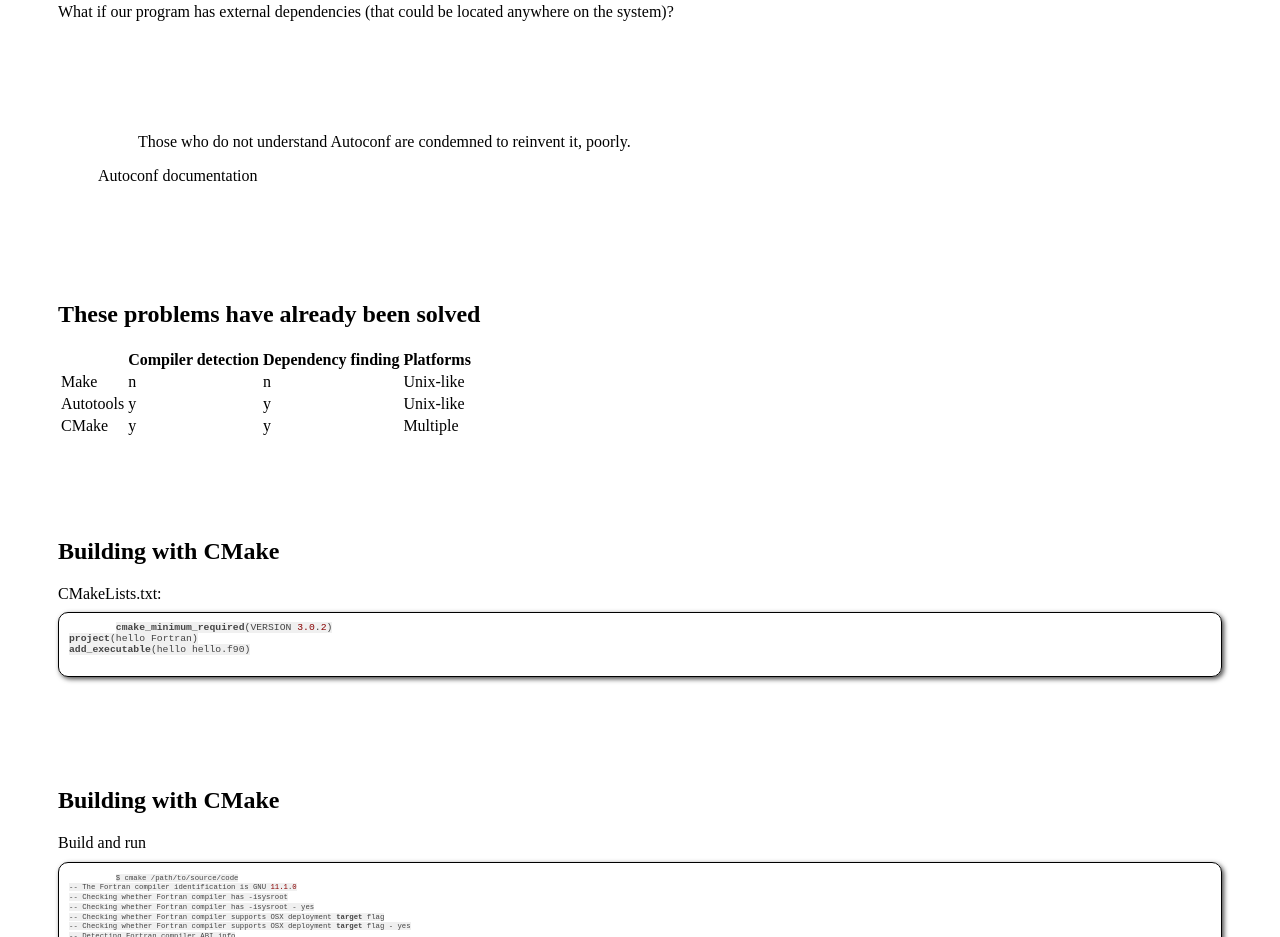
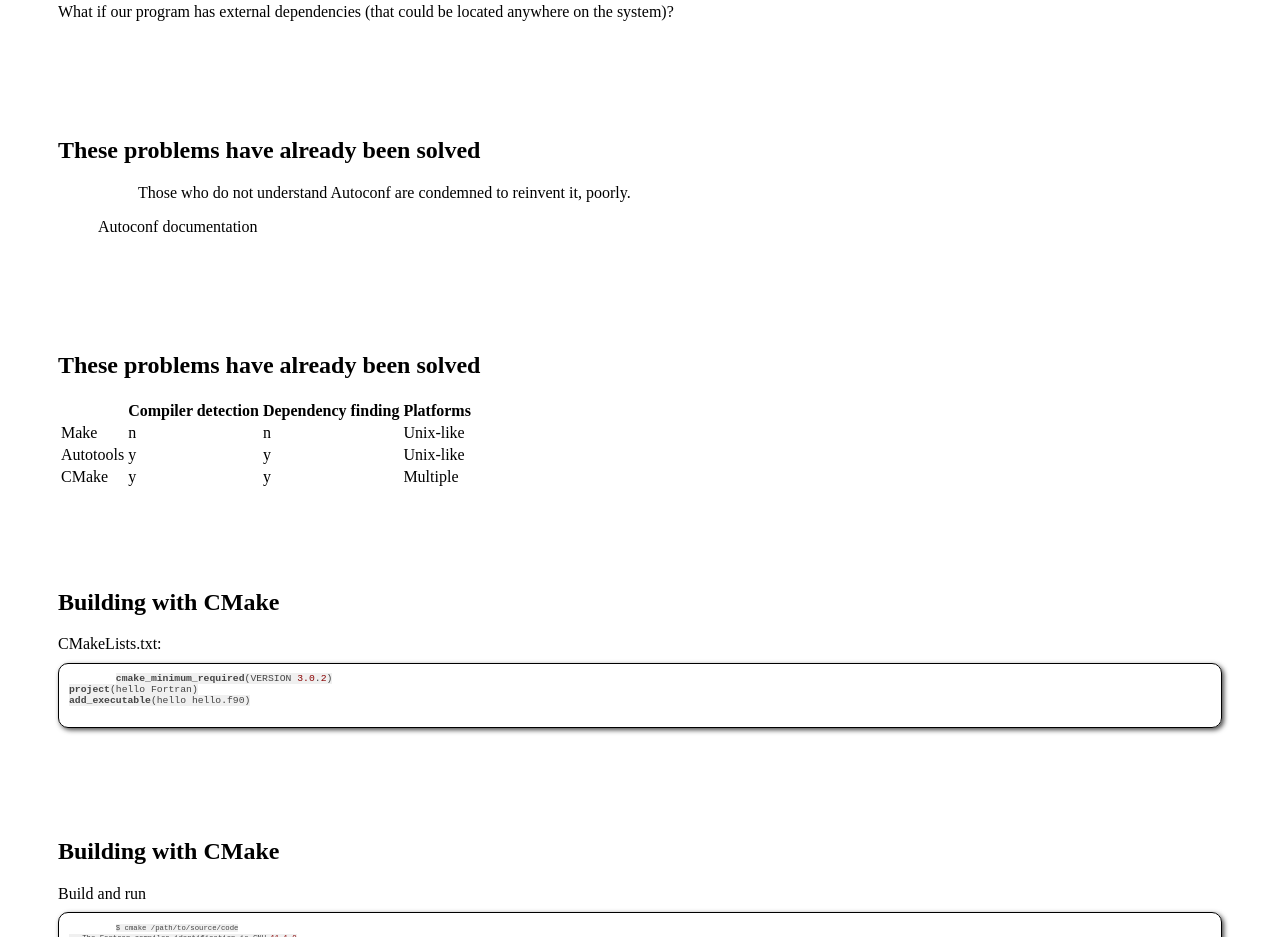
Before and after one commit to jhaiduce/magnetosphere_online_seminar_python_ffi_slides, a website: page index.html in a window 1280 px wide. Shown: the part 2357-3294 px from the top of the page. Drawn offline with nearby package versions, Linux system fonts and the light colour scheme.

Commit message:
Add title to slide with first autoconf quote

```diff
--- a/index.html
+++ b/index.html
@@ -233,6 +233,7 @@
     </section>
 
     <section class="slide">
+      <h2>These problems have already been solved</h2>
 
       <figure class="place">
 	<blockquote>
```
